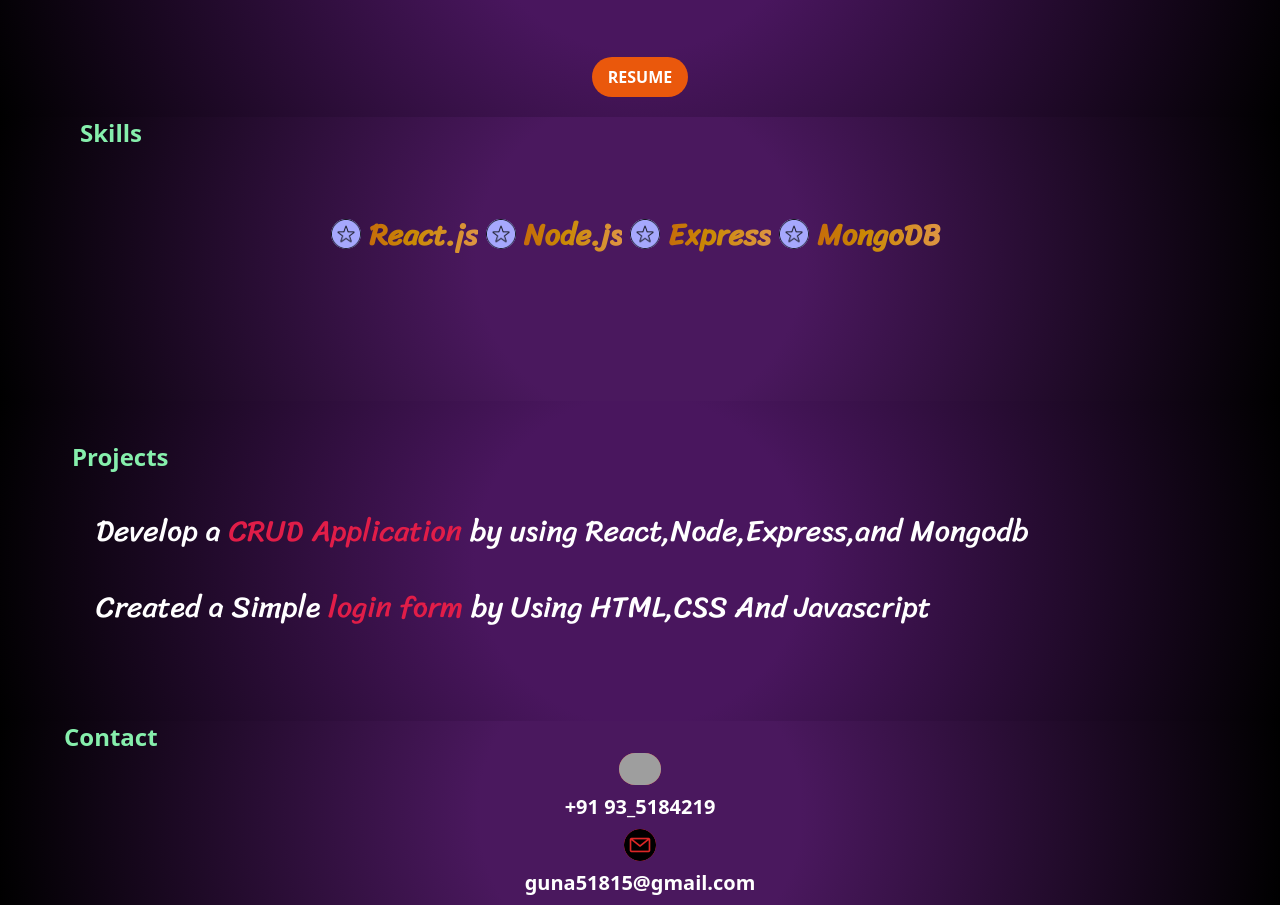
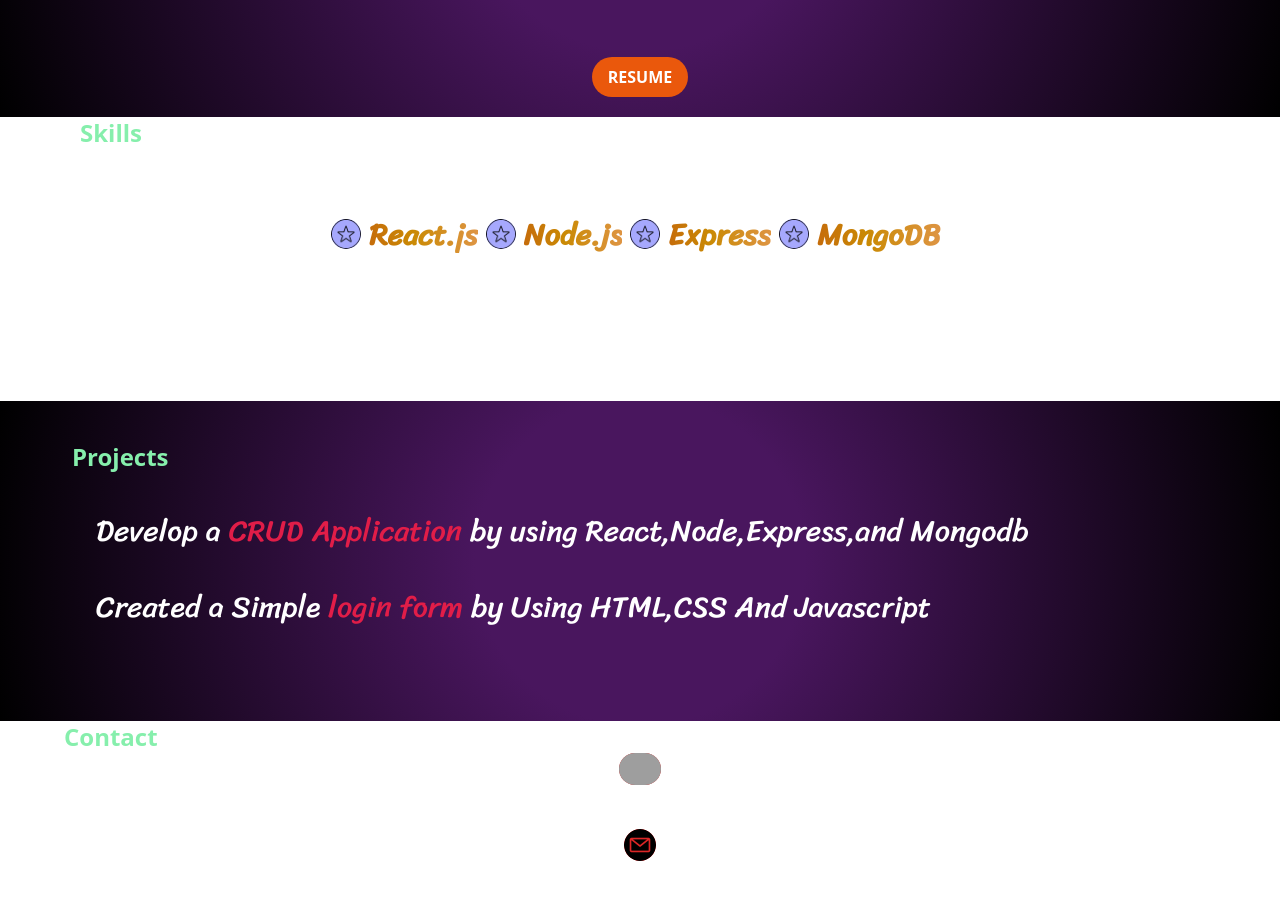
Before and after one commit to GUNA007180/GUNA-Portfolio, a React (Vite) app: page / in a window 1280 px wide. Shown: the part 787-1692 px from the top of the page. Built offline with nearby package versions, Linux system fonts and the light colour scheme; grey boxes are pictures that could not be loaded.

Commit message:
Update App.css

```diff
--- a/src/App.css
+++ b/src/App.css
@@ -25,18 +25,10 @@
 .hi{
   @apply pl-20 pt-14
 }
-.bg-about{
-  background:radial-gradient(circle,rgb(74, 24, 94)25%,rgba(0,0,0,1)100%);
-  background-size: cover;
-
-}
 .div p{
   @apply mt-3 p-3
 }
-.bg-skills{
-  background:radial-gradient(circle,rgb(74, 24, 94)25%,rgba(0,0,0,1)100%);
-  background-size: cover;
-}
+
 .ul-li{
   @apply font-bold bg-gradient-to-r from-red-700 via-yellow-600 to-red-300 text-transparent bg-clip-text grid  animate-gradient
 }
```
